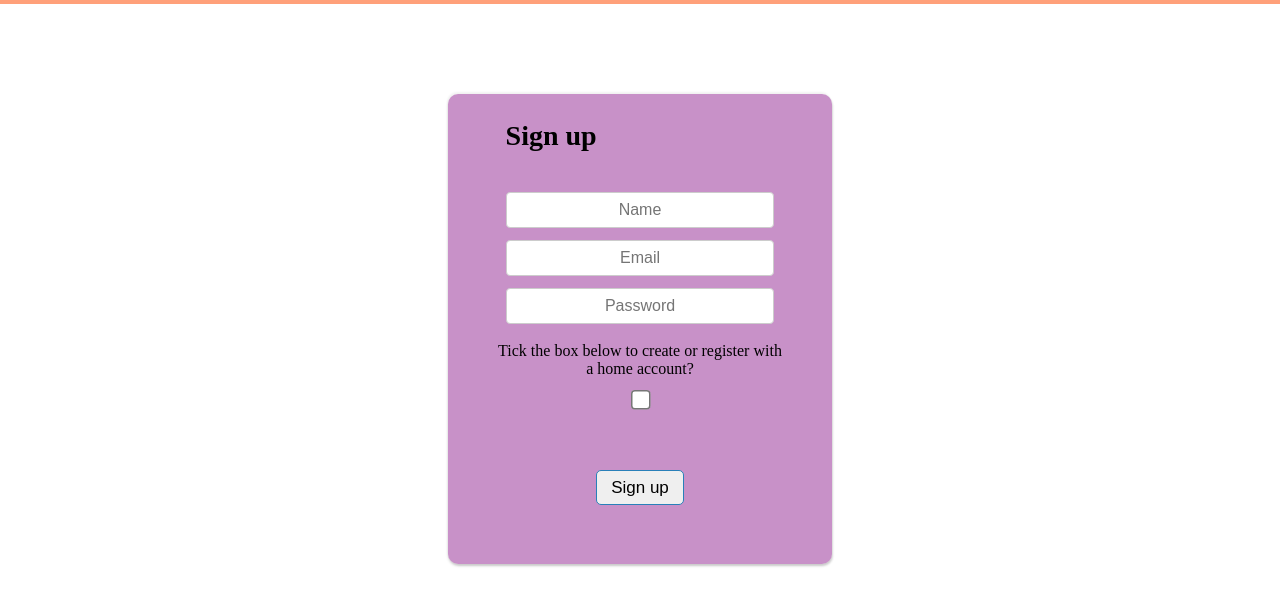
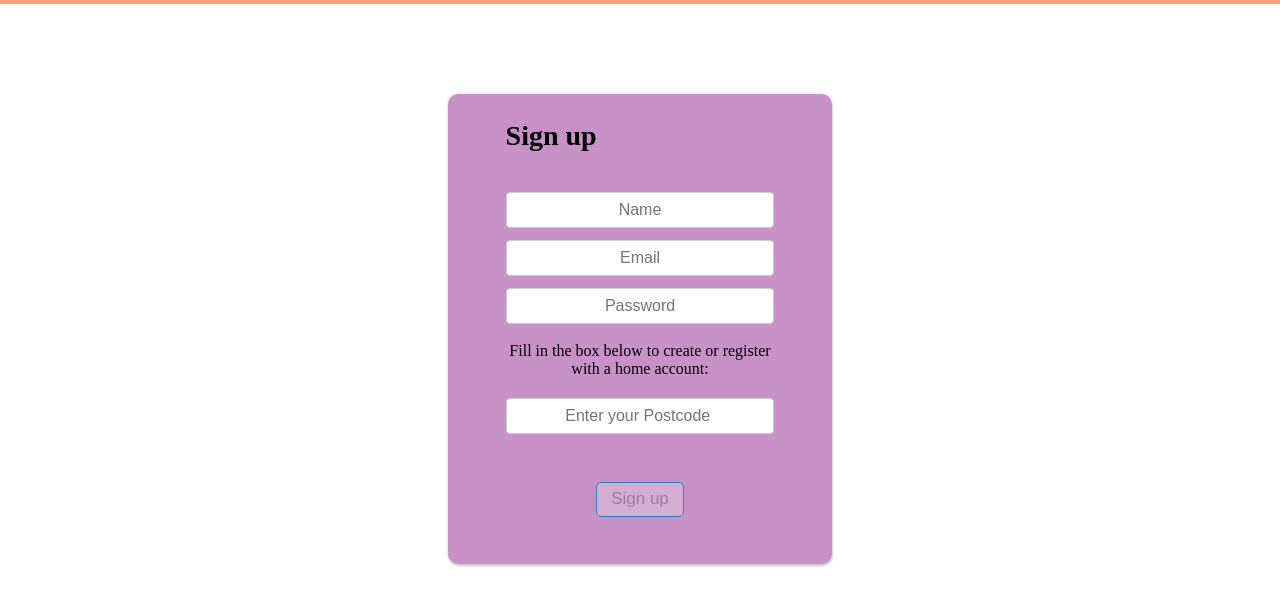
Before and after one commit to zacpeires/MyCookbook, a React app: page /new-user in a window 1280 px wide. Shown: the part 77-682 px from the top of the page. Built offline with nearby package versions, Linux system fonts and the light colour scheme; no server answers.

Commit message:
fix: require all inputs and conditional disabling on signup

```diff
--- a/client/components/SignUp.js
+++ b/client/components/SignUp.js
@@ -15,7 +15,6 @@ class SignUp extends Component {
 
     this.handleChange = this.handleChange.bind(this);
     this.handleSubmit = this.handleSubmit.bind(this);
-    this.toggleAddressInput = this.toggleAddressInput.bind(this);
   }
 
   handleSubmit(event) {
@@ -43,16 +42,6 @@ class SignUp extends Component {
     console.log(this.state)
   }
 
-  toggleAddressInput() {
-    const checkbox = document.getElementById("home-checkbox");
-    const postCodeInput = document.querySelector(".postcode-input");
-
-    if (checkbox.checked == true) {
-      postCodeInput.style.display = "block";
-    } else {
-      postCodeInput.style.display = "none";
-    }
-  }
 
   render() {
     return (
@@ -85,22 +74,17 @@ class SignUp extends Component {
               placeholder="Password"
             />
             <span>
-              Tick the box below to create or register with a home account?
+              Fill in the box below to create or register with a home account:
             </span>
-            <input
-              id="home-checkbox"
-              type="checkbox"
-              onClick={this.toggleAddressInput}
-            />
             <input
               type="text"
               name="postCode"
               className="postcode-input"
               value={this.state.postCode}
               onChange={this.handleChange}
-              placeholder="Enter your Post Code "
+              placeholder="Enter your Postcode "
             />
-            <button type="submit" className="signup-btn">
+            <button type="submit" className="signup-btn" disabled={!this.state.email || !this.state.password || !this.state.name ? true : false}>
               Sign up
             </button>
           </form>
--- a/public/index.css
+++ b/public/index.css
@@ -254,7 +254,6 @@ zoom: 1.5;
 }
 
 .postcode-input {
-  display: none;
   border-radius:4px;
   border: #ccc 1px solid;
   padding: 8px;
@@ -265,14 +264,13 @@ zoom: 1.5;
 }
 
 .signup-btn {
-  margin-top: 22.5%;
+  margin-top: 48px;
   width: 88px;
   font-size: 17px;
   height: 35px;
   border-radius: 5px;
   border: #2980b9 1px solid;
   margin-bottom: 4px;
-  position: absolute;
 }
 
 .signup-btn:hover {
```
